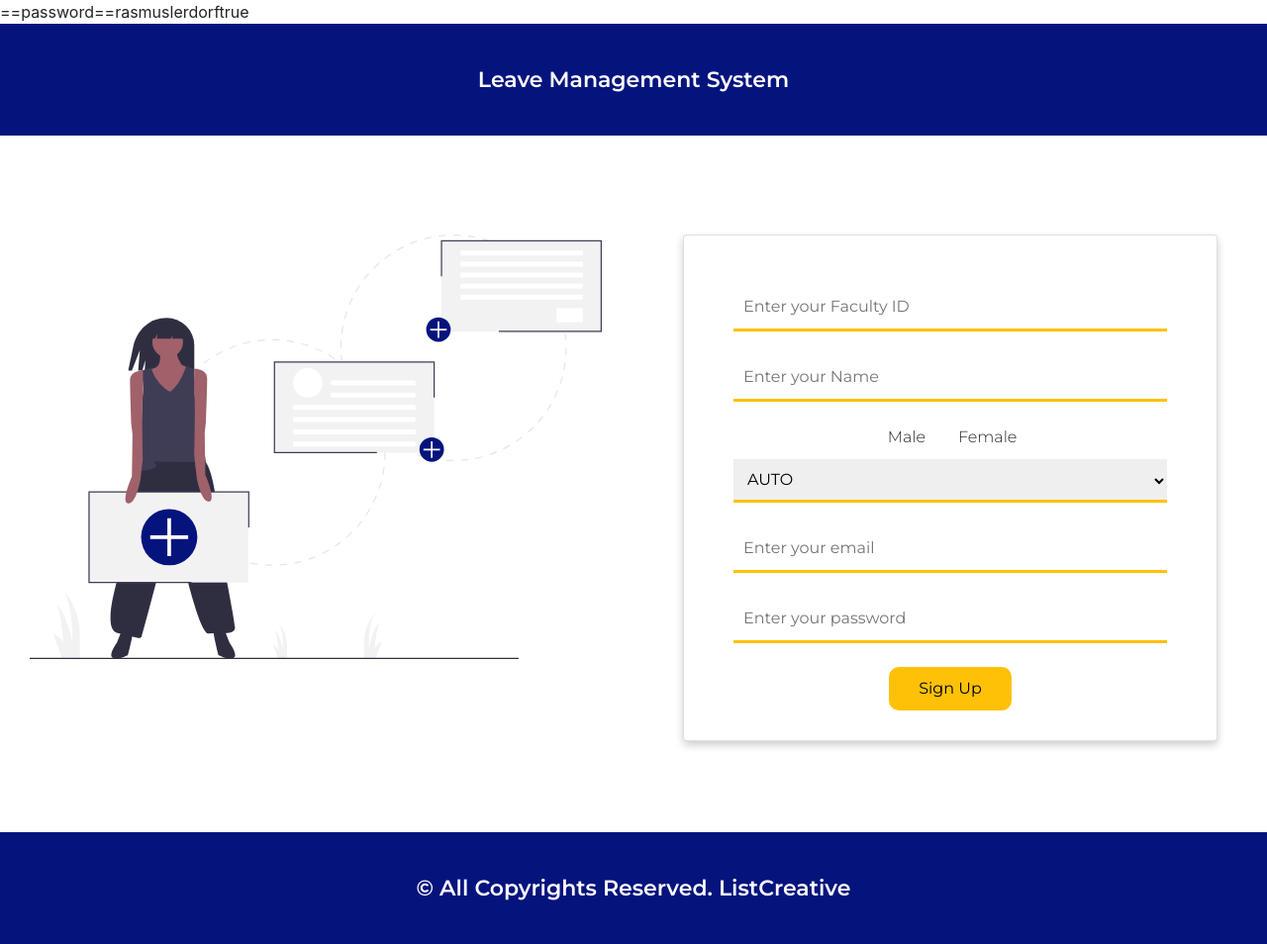
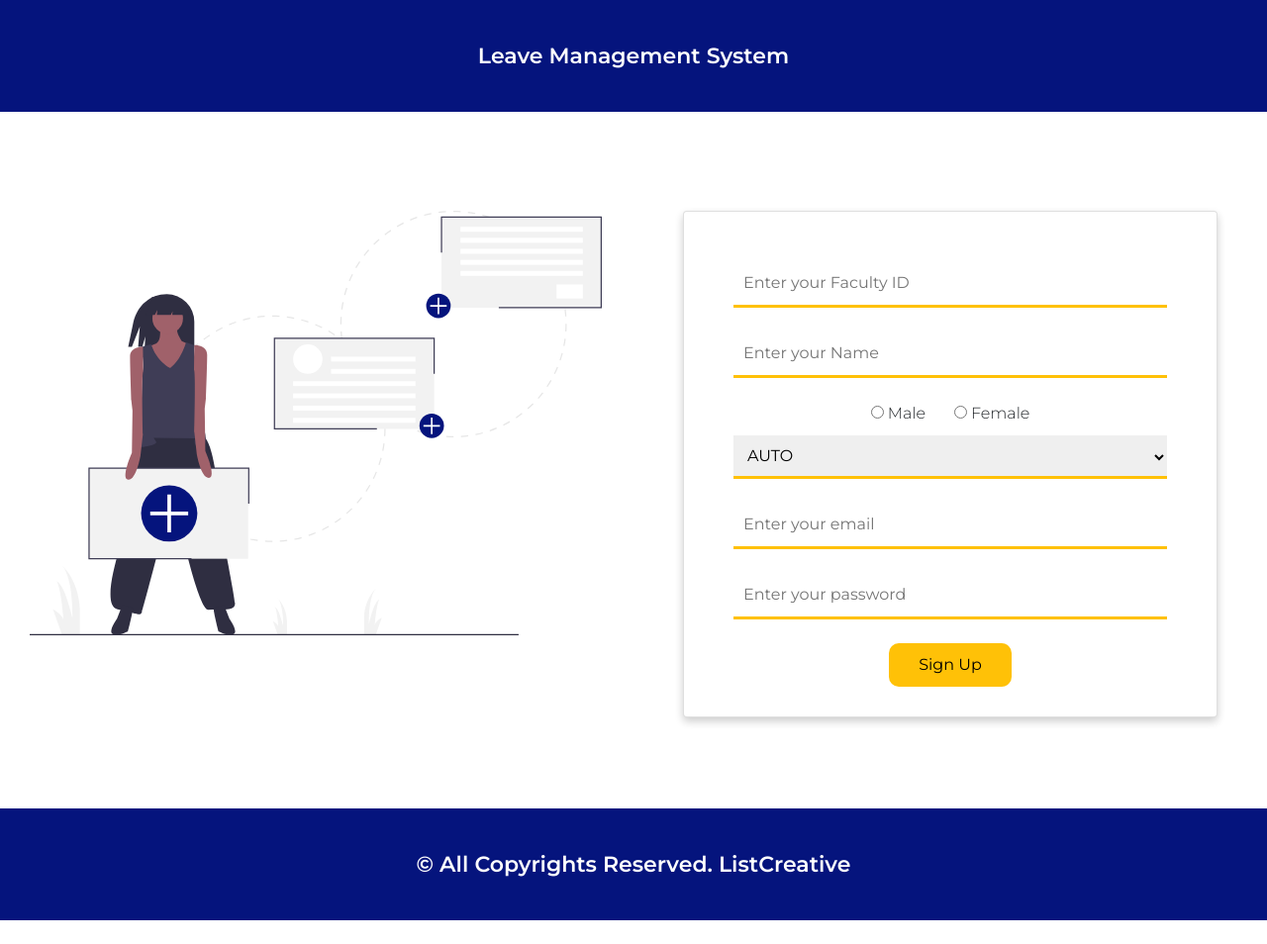
Before and after one commit to mushlihun/leavephp, a PHP site: page /signup.php in a window 1280 px wide. Shown: the whole page at 99% size. After the commit the page ends 930 px from the top, so only its background shows below. Run offline with PHP 8.4, Linux system fonts and the light colour scheme; data comes from the database, SQL or seed files in the repository.

Commit message:
update pass

```diff
--- a/css/all.css
+++ b/css/all.css
@@ -82,7 +82,6 @@ button
 
 .radioN {
   cursor: pointer;
-  appearance: none;
   background-color: #ffc107;
 }
 
--- a/hod/css/all.css
+++ b/hod/css/all.css
@@ -82,7 +82,6 @@ button
 
 .radioN {
   cursor: pointer;
-  appearance: none;
   background-color: #ffc107;
 }
 
--- a/home.php
+++ b/home.php
@@ -46,11 +46,6 @@ if(isset($_SESSION['user']))
 Casual Leaves left: <?php echo $row1[0]; ?>
 <br>
 Sick Leaves left: <?php echo $row1[1]; ?>
-<br>
-Password: <?php
-$pass = mysqli_query($con,"select pass from faculty where email='".$_SESSION['user']."'");
-$pass1 = mysqli_fetch_row($pass);
-echo$pass1['0'];?>
 </center>
 </div>
 </div>
--- a/js/signup.js
+++ b/js/signup.js
@@ -1,7 +1,9 @@
 function checkMail()
 {
 	var value = email.value;
-	if(value.endsWith("@mes.ac.in"))
+	// if(value.endsWith("@mes.ac.in"))
+	var validRegex = /^[a-zA-Z0-9.!#$%&'*+/=?^_`{|}~-]+@[a-zA-Z0-9-]+(?:\.[a-zA-Z0-9-]+)*$/;
+	if (value.match(validRegex))
 	{
 		document.getElementById('emailv').style.display = "none";
 		email.style.borderBottomColor = "green";
@@ -21,7 +23,7 @@ function checkName()
 		document.getElementById('namev').style.display = "none";
 		fname.style.borderBottomColor = "green";
 	}
-	else
+	elsedas
 	{
 		document.getElementById('namev').style.display = "block";
 		fname.style.borderBottomColor = "red";
@@ -85,19 +87,3 @@ function validate()
 		alert("Account created successfully.")
 	}
 }
-
-function password_verify($password, $hash)
-{
-	if (strlen($hash) !== 60 OR strlen($password = crypt($password, $hash)) !== 60)
-	{
-		return FALSE;
-	}
-
-	$compare = 0;
-	for ($i = 0; $i < 60; $i++)
-	{
-		$compare |= (ord($password[$i]) ^ ord($hash[$i]));
-	}
-
-	return ($compare === 0);
-}
--- a/signup.php
+++ b/signup.php
@@ -18,19 +18,6 @@
 <body>
 <?php
 require 'connect-db.php';
-$password = 'rasmuslerdorf';
-$que1=mysqli_query($con,"select password from faculty where email='user@mes.ac.in'");
-$row = '$2y$07$BCryptRequires22Chrcte/VlQH0piJtjXl.0t1XkA8pw9dMXTpOq';
-//mysqli_fetch_array($que1);
-//echo $row['password'];
-echo ("==password==");
-echo $password;
-if(password_verify($password, $row))
-{
-	echo ("true");
-} else {
-	echo ("false");
-}
 ?>
 <!--Header-->
 <div class="container-fluid">
@@ -61,8 +48,8 @@ if(password_verify($password, $row))
 <br>
 <center style="padding-bottom: 10px; ">
 
-<input type="radio" name="gender" value="male" class="radioN" required>&nbsp;Male &nbsp;&nbsp;&nbsp;&nbsp;&nbsp;
-<input type="radio" name="gender" value="female" class="radioN">&nbsp;Female
+<input type="radio" name="gender" value="male" required>&nbsp;Male &nbsp;&nbsp;&nbsp;&nbsp;&nbsp;
+<input type="radio" name="gender" value="female">&nbsp;Female
 </center>
 <select name="branch">
 <option name="AUTO">AUTO</option>
@@ -75,7 +62,7 @@ if(password_verify($password, $row))
 <br>
 <br>
 <input type="email" name="email" placeholder="Enter your email" onkeyup="checkMail()" id="email" required>
-<p id="emailv">Email does not belong to MES domain.</p>
+<p id="emailv">Email does not match.</p>
 <br>
 <br>
 <input type="password" name="password" placeholder="Enter your password" onkeyup="checkPass()" id="pass" required>
--- a/user-settings.php
+++ b/user-settings.php
@@ -2,12 +2,6 @@
 session_start();
 if(isset($_SESSION['user']))
 {
-	require 'connect-db.php';
-	$row = mysqli_query($con,"select casual_rem, sick_rem from faculty where email='".$_SESSION['user']."'");
-	$row1 = mysqli_fetch_row($row);
-	$casual = $row1[0];
-	$sick = $row1[1];
-
 ?>
 <html>
 <head>
```
Also changed, not shown: change-pass.php (+6 -12 lines).
